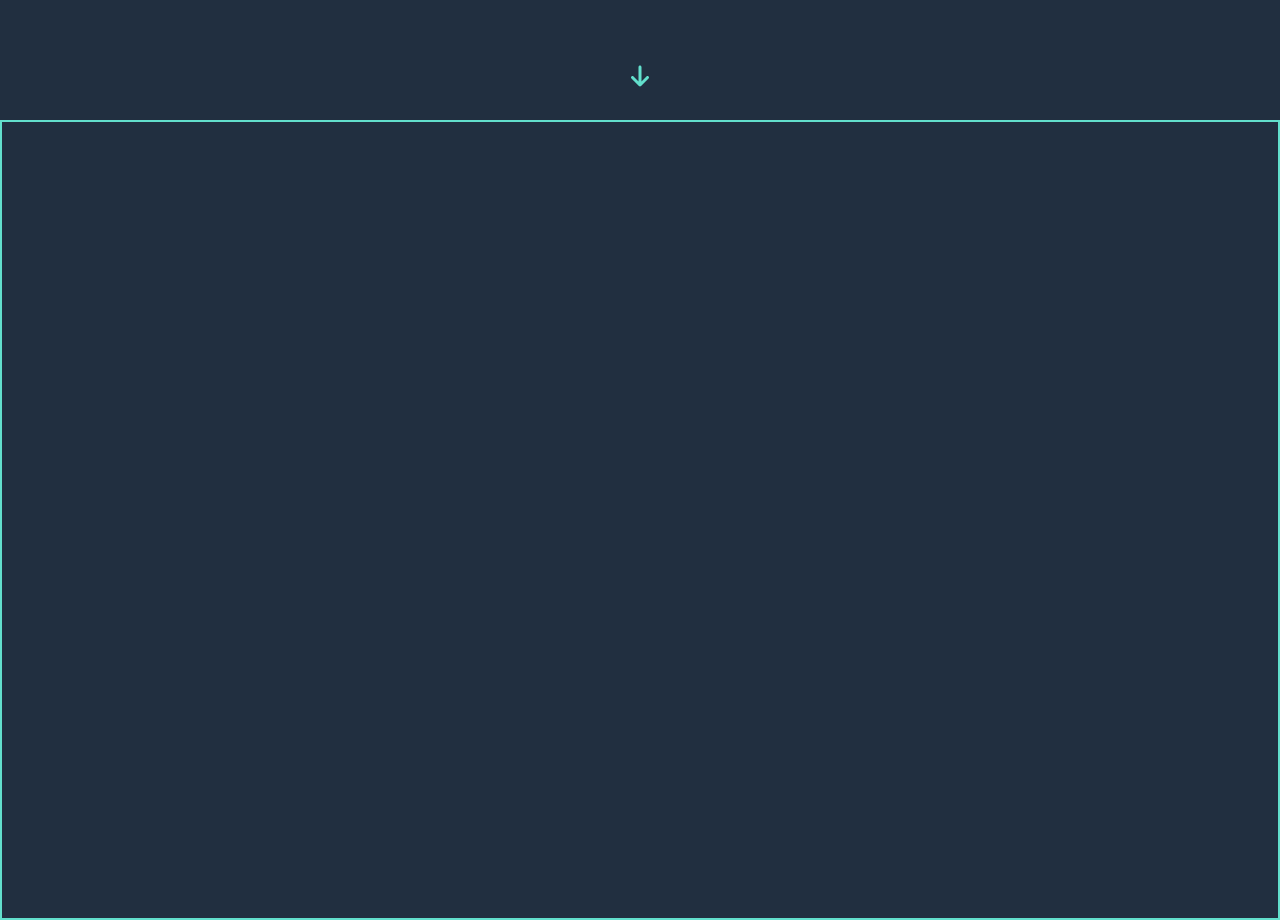
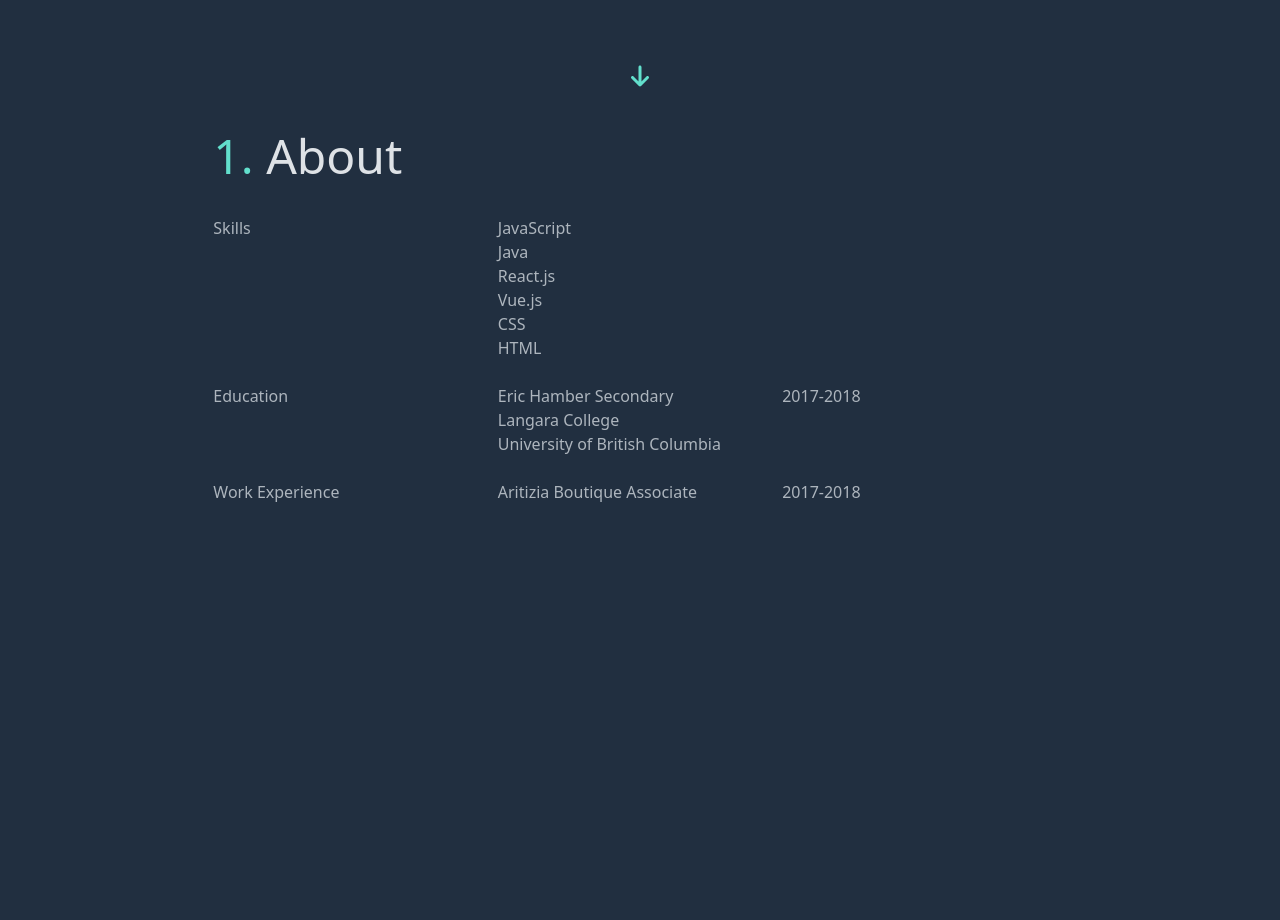
Before and after one commit to jn-han/jnhan.tech, a Vue app: page /#/ in a window 1280 px wide. Shown: the part 680-1600 px from the top of the page. Built offline with nearby package versions, Linux system fonts and the light colour scheme.

Commit message:
Added about section

```diff
--- /dev/null
+++ b/src/components/About.vue
@@ -0,0 +1,57 @@
+<template>
+<div class="flex flex-col text-bone w-8/12">
+    <div class="relative">
+        <h1 class="text-white text-5xl"><span class="text-light-teal">1.&nbsp;</span>About</h1>
+        <br>
+        <div class="flex flex-row">
+            <div class="w-1/3">
+                Skills
+            </div>
+            <div class="w-1/3">
+                JavaScript <br> Java <br> React.js <br> Vue.js <br> CSS <br> HTML
+            </div>
+            <div class="w-1/3">
+
+            </div>
+        </div>
+        <br>
+        <div class="flex flex-row">
+            <div class="w-1/3">
+                Education
+            </div>
+            <div class="w-1/3">
+                Eric Hamber Secondary <br> Langara College <br> University of British Columbia
+            </div>
+            <div class="w-1/3">
+                2017-2018
+            </div>
+        </div>
+        <br>
+        <div class="flex flex-row">
+            <div class="w-1/3">
+                Work Experience
+            </div>
+            <div class="w-1/3">
+                Aritizia Boutique Associate
+            </div>
+            <div class="w-1/3">
+                2017-2018
+            </div>
+        </div>
+    </div>
+
+</div>
+
+
+
+</template>
+
+<script>
+export default {
+    name: 'About',
+}
+</script>
+
+<style>
+
+</style>
--- a/src/components/Home.vue
+++ b/src/components/Home.vue
@@ -6,8 +6,8 @@
       <Intro/>
       <DownArrow/>
     </div>
-    <div class="border-2 border-solid border-light-teal h-screen w-screen">
-
+    <div class="h-screen w-screen flex justify-center">
+      <About/>
     </div>
   </div>
 </div>
@@ -18,11 +18,13 @@
 
 
 </template>
-``
+
 <script>
 import NavBar from './NavBar.vue'
 import Intro from './Intro.vue'
 import DownArrow from './DownArrow.vue'
+import About from './About.vue'
+
 
 export default {
     name: 'Home',
@@ -30,6 +32,7 @@ export default {
     NavBar,
     Intro,
     DownArrow,
+    About
 }
 }
 </script>
```
